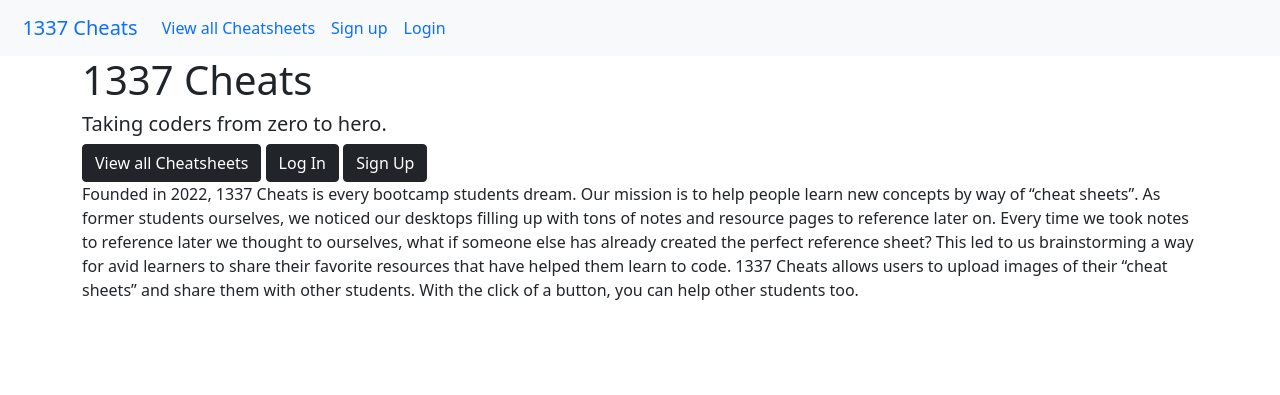
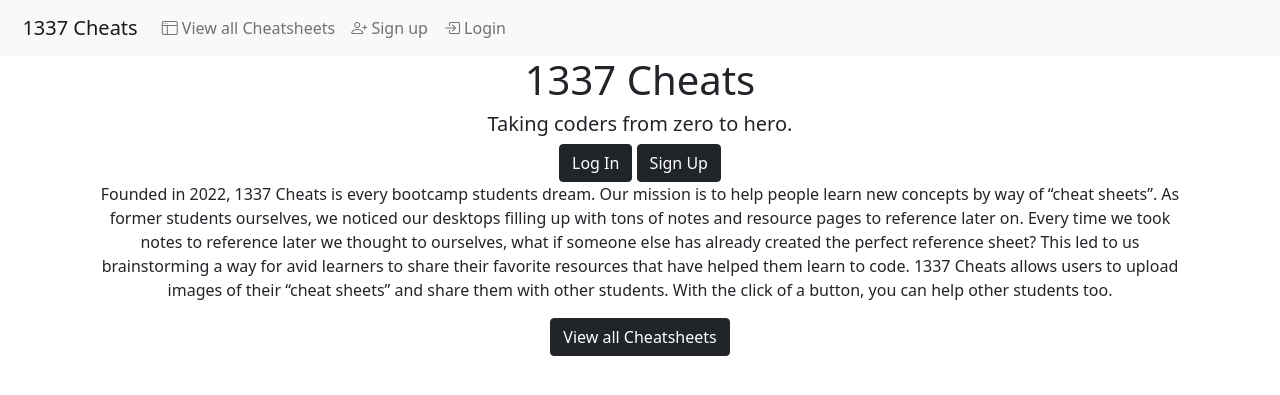
Before and after one commit to allenaxie/1337-cheats, a Django app: page / in a window 1280 px wide. Shown: the top 395 px of the page. Run offline with Django 3.2, Linux system fonts and the light colour scheme.

Commit message:
Add icons to navbar links. Centered text in home page.

```diff
--- a/main_app/static/css/home.css
+++ b/main_app/static/css/home.css
@@ -0,0 +1,9 @@
+body {
+    display: flex;
+    flex-direction: column;
+    justify-content: center;
+}
+
+.container {
+    text-align: center;
+}
--- a/main_app/templates/base.html
+++ b/main_app/templates/base.html
@@ -11,7 +11,7 @@
 </head>
 <body>
   <header >
-    <nav class="navbar navbar-expand-md bg-light">
+    <nav class="navbar navbar-expand-md bg-light navbar-light">
       <div class="container-fluid">
         <a href="/" class="left navbar-brand">&nbsp;&nbsp;1337 Cheats</a>
         <button class="navbar-toggler" type="button" data-bs-toggle="collapse" data-bs-target="#collapsibleNavbar">
@@ -19,15 +19,19 @@
         </button>
         <div class="navbar-collapse collapse" id="collapsibleNavbar">
             <ul class="navbar-nav">
-                <li class="nav-item"><a class="nav-link" href="{% url 'cheatsheets_index' %}">View all Cheatsheets</a></li>
+                <li class="nav-item"><a class="nav-link" href="{% url 'cheatsheets_index' %}"><span class="bi-window-sidebar"></span> View all Cheatsheets</a></li>
                 {% if user.is_authenticated %}
-                <li class="nav-item"><a class="nav-link" href="{% url 'favorites_index' %}">My Favorites</a></li>
-                <li class="nav-item"><a class="nav-link" href="{% url 'cheatsheets_create' %}">Add Cheatsheet</a></li>
-                <li class="nav-item"><a class="nav-link" href="{% url 'menu' %}">My Profile</a></li>
-                <li class="nav-item"><a class="nav-link" href="{% url 'logout' %}">Log Out</a></li>
+                <li class="nav-item"><a class="nav-link" href="{% url 'favorites_index' %}"><span class="bi-bookmark-heart"></span> My Favorites</a></li>
+                <li class="nav-item"><a class="nav-link" href="{% url 'cheatsheets_create' %}"><span class="bi-pencil"></span> Add Cheatsheet</a></li>
+                <li class="nav-item"><a class="nav-link" href="{% url 'menu' %}"><span class="bi-person-circle"></span> My Profile</a></li>
+                <li class="nav-item"><a class="nav-link" href="{% url 'logout' %}"><span class="bi-person-x"></span> Log Out</a></li>
                 {% else %}
-                <li class="nav-item"><a class="nav-link" href="{% url 'signup' %}">Sign up</a></li>
-                <li class="nav-item"><a class="nav-link" href="{% url 'login' %}">Login</a></li>
+                <li class="nav-item"><a class="nav-link" href="{% url 'signup' %}"><span class="bi-person-plus"></span> Sign up</a></li>
+                <li class="nav-item">
+                  <a class="nav-link" href="{% url 'login' %}">
+                    <span class=" bi-box-arrow-in-right"></span> Login
+                  </a>
+                </li>
                 {% endif %}
             </ul>
         </div>
--- a/main_app/templates/home.html
+++ b/main_app/templates/home.html
@@ -1,5 +1,6 @@
 {% extends 'base.html' %}
 {% block content %}
+{% load static %}
 
 <!DOCTYPE html>
 <html lang="en">
@@ -7,17 +8,14 @@
     <meta charset="UTF-8">
     <meta http-equiv="X-UA-Compatible" content="IE=edge">
     <meta name="viewport" content="width=device-width, initial-scale=1.0">
+    <link rel="stylesheet" href="{% static 'css/home.css' %}">
     <title>1337 Cheats</title>
 </head>
 <body>
+    <div class="container">
+
         <h1>1337 Cheats</h1>
         <h5>Taking coders from zero to hero.</h5>
-
-    <a class="btn btn-dark" href="{% url 'cheatsheets_index' %}">View all Cheatsheets</a>
-
-
-
-
 
         {% if user.is_authenticated != True %}
         <a type="submit" class="btn btn-dark" href="{% url 'login' %}">Log In</a>
@@ -26,6 +24,8 @@
         <p>
             Founded in 2022, 1337 Cheats is every bootcamp students dream. Our mission is to help people learn new concepts by way of “cheat sheets”. As former students ourselves, we noticed our desktops filling up with tons of notes and resource pages to reference later on. Every time we took notes to reference later we thought to ourselves, what if someone else has already created the perfect reference sheet? This led to us brainstorming a way for avid learners to share their favorite resources that have helped them learn to code. 1337 Cheats allows users to upload images of their “cheat sheets” and share them with other students. With the click of a button, you can help other students too.
         </p>
+        <a class="btn btn-dark" href="{% url 'cheatsheets_index' %}">View all Cheatsheets</a>
+    </div>
 </body>
 </html>
 
```
Lines whose indentation alone changed are shown as unchanged.
